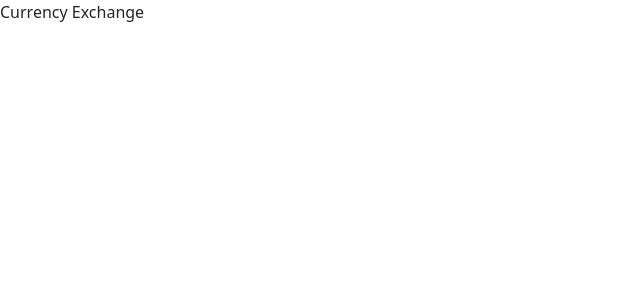
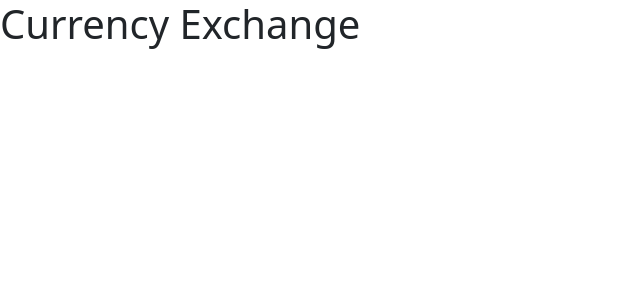
Before and after one commit to SweekarShresthaUTA/JapanTripApplication, a React (Create React App) app in the folder my-app/: page /currencyExchange in a window 1280 px wide. Shown: the top 300 px of the page, without its empty margins (0-640 px from the left). Built offline with nearby package versions, Linux system fonts and the light colour scheme.

Commit message:
added currency route and created ScheduleComponent

```diff
--- a/my-app/src/Components/ResourcesComponents/CurrencyExchange.jsx
+++ b/my-app/src/Components/ResourcesComponents/CurrencyExchange.jsx
@@ -1,7 +1,7 @@
 import React from "react";
 
 const CurrencyExchange = () => {
-    return <div>Currency Exchange</div>
+    return <h1>Currency Exchange</h1>
 }
 
 export default CurrencyExchange;
```
